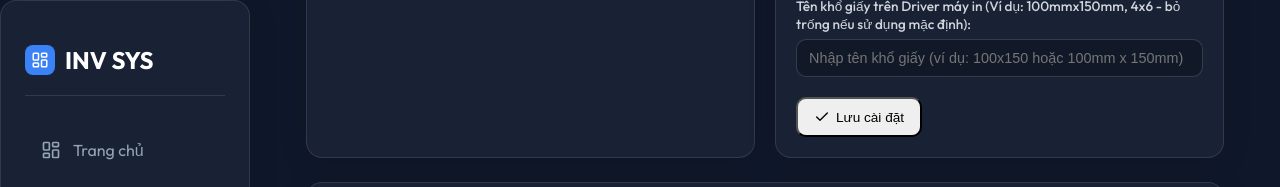
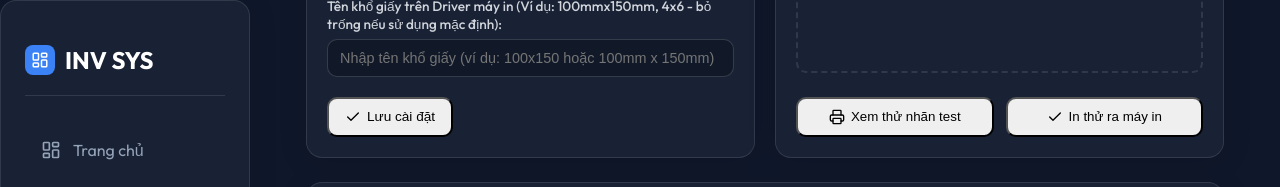
Before and after one commit to DuongLD48/TOOL_INVENTORY, a React app in the folder frontend/: page /monitor in a window 1280 px wide. Shown: the top 187 px of the page. Built offline with nearby package versions, Linux system fonts and the light colour scheme; no server answers; the HTML template or start-up script is replaced by a standard one.

Commit message:
feat: add test print and preview PDF buttons to Print Monitor

```diff
--- a/frontend/src/pages/PrintMonitorPage.jsx
+++ b/frontend/src/pages/PrintMonitorPage.jsx
@@ -12,9 +12,15 @@ const PrintMonitorPage = () => {
   const [pageHeight, setPageHeight] = useState(150);
   const [orientation, setOrientation] = useState('portrait');
   const [paperName, setPaperName] = useState('');
+  const [previewUrl, setPreviewUrl] = useState('');
   const [savingSettings, setSavingSettings] = useState(false);
   const [settingsSuccess, setSettingsSuccess] = useState(false);
   const [settingsError, setSettingsError] = useState(null);
+
+  // Test Print & Preview states
+  const [loadingPreview, setLoadingPreview] = useState(false);
+  const [printingTest, setPrintingTest] = useState(false);
+  const [testFeedback, setTestFeedback] = useState(null);
 
   // Real-time Console Log
   const [consoleLogs, setConsoleLogs] = useState([
@@ -119,11 +125,82 @@ const PrintMonitorPage = () => {
     consoleEndRef.current?.scrollIntoView({ behavior: 'smooth' });
   }, [consoleLogs]);
 
+  const checkPreviewFile = async () => {
+    try {
+      const res = await fetch(`http://${window.location.hostname}:3001/uploads/last_printed.pdf`, { method: 'HEAD' });
+      if (res.ok) {
+        setPreviewUrl(`http://${window.location.hostname}:3001/uploads/last_printed.pdf?t=${Date.now()}`);
+      }
+    } catch (e) {
+      console.log('Chưa có file preview gần nhất.');
+    }
+  };
+
+  const handlePreviewTest = async () => {
+    setLoadingPreview(true);
+    setTestFeedback(null);
+    try {
+      const res = await fetch(`http://${window.location.hostname}:3001/api/inventory/print-test`, {
+        method: 'POST',
+        headers: { 'Content-Type': 'application/json' },
+        body: JSON.stringify({
+          printerName: selectedPrinter,
+          pageWidth: Number(pageWidth),
+          pageHeight: Number(pageHeight),
+          orientation: orientation,
+          mode: 'pdf'
+        })
+      });
+      const data = await res.json();
+      if (data.pdfUrl) {
+        setPreviewUrl(`http://${window.location.hostname}:3001${data.pdfUrl}?t=${Date.now()}`);
+        setTestFeedback({ type: 'success', text: '✓ Đã tạo PDF test thành công!' });
+        addConsoleLog('🖥️ Đã xem thử PDF nhãn test thành công.', 'system');
+      } else {
+        setTestFeedback({ type: 'error', text: `✗ Lỗi: ${data.error || 'Không thể tạo PDF'}` });
+      }
+    } catch (err) {
+      console.error(err);
+      setTestFeedback({ type: 'error', text: '✗ Lỗi kết nối local server.' });
+    } finally {
+      setLoadingPreview(false);
+    }
+  };
+
+  const handlePrintTest = async () => {
+    setPrintingTest(true);
+    setTestFeedback(null);
+    try {
+      const res = await fetch(`http://${window.location.hostname}:3001/api/inventory/print-test`, {
+        method: 'POST',
+        headers: { 'Content-Type': 'application/json' },
+        body: JSON.stringify({
+          printerName: selectedPrinter,
+          pageWidth: Number(pageWidth),
+          pageHeight: Number(pageHeight),
+          orientation: orientation
+        })
+      });
+      const data = await res.json();
+      if (res.ok) {
+        setTestFeedback({ type: 'success', text: '✓ Đã gửi lệnh in test thành công!' });
+      } else {
+        setTestFeedback({ type: 'error', text: `✗ Lỗi in: ${data.error || 'In thất bại'}` });
+      }
+    } catch (err) {
+      console.error(err);
+      setTestFeedback({ type: 'error', text: '✗ Lỗi kết nối local server.' });
+    } finally {
+      setPrintingTest(false);
+    }
+  };
+
   // Kết nối socket và lắng nghe sự kiện
   useEffect(() => {
     fetchPrinters();
     fetchActivePrinters();
     fetchDbLogs();
+    checkPreviewFile();
 
     if (!socket) return;
 
@@ -155,6 +232,9 @@ const PrintMonitorPage = () => {
       if (data) {
         addConsoleLog(`🖨️ LỆNH IN ĐƠN HÀNG: Đơn #${data.orderId} (Nguồn: ${data.shop}) - Mã vận đơn: ${data.trackingId}`, 'print');
         fetchDbLogs(); // Tải lại lịch sử in từ DB
+        setTimeout(() => {
+          setPreviewUrl(`http://${window.location.hostname}:3001/uploads/last_printed.pdf?t=${Date.now()}`);
+        }, 800);
       }
     });
 
@@ -162,6 +242,9 @@ const PrintMonitorPage = () => {
       if (data && data.type === 'PRINT') {
         addConsoleLog(`🏷️ LỆNH IN TEM SKU: Đã in tem cho sản phẩm #${data.product?.id || ''} (${data.product?.sku || ''})`, 'print');
         fetchDbLogs();
+        setTimeout(() => {
+          setPreviewUrl(`http://${window.location.hostname}:3001/uploads/last_printed.pdf?t=${Date.now()}`);
+        }, 800);
       }
     });
 
@@ -198,8 +281,10 @@ const PrintMonitorPage = () => {
       </header>
 
       <div className="monitor-grid">
+        {/* Cột trái: Trạng thái và Cấu hình */}
+        <div style={{ display: 'flex', flexDirection: 'column', gap: '20px' }}>
           {/* Card 1: Trạng thái Firebase */}
-        <div className={`glass-panel status-card ${getFirebaseClass()}`}>
+          <div className={`glass-panel status-card ${getFirebaseClass()}`} style={{ flex: 1 }}>
             <div className="status-card-header">
               <h3>Trạng thái Firebase</h3>
               {renderFirebaseIcon()}
@@ -301,6 +386,62 @@ const PrintMonitorPage = () => {
           </div>
         </div>
 
+        {/* Cột phải: Xem trước nhãn in gần nhất */}
+        <div className="glass-panel printer-preview-card" style={{ display: 'flex', flexDirection: 'column' }}>
+          <div className="card-header" style={{ marginBottom: '12px' }}>
+            <h3><Printer size={18} style={{ color: '#60a5fa', marginRight: '4px' }} /> Xem trước nhãn in gần nhất</h3>
+            <span className="card-header-desc">Xem trực tiếp tệp PDF của nhãn vừa được in ra.</span>
+          </div>
+          <div className="card-body" style={{ flex: 1, display: 'flex', flexDirection: 'column', gap: '12px' }}>
+            {previewUrl ? (
+              <iframe
+                src={previewUrl}
+                title="Preview nhãn in"
+                style={{ width: '100%', height: '100%', minHeight: '400px', border: 'none', borderRadius: '10px', background: 'white' }}
+              />
+            ) : (
+              <div style={{ flex: 1, display: 'flex', flexDirection: 'column', alignItems: 'center', justifyContent: 'center', color: '#9ca3af', border: '2px dashed rgba(255,255,255,0.1)', borderRadius: '10px', padding: '40px', textAlign: 'center', minHeight: '400px' }}>
+                <Printer size={48} style={{ marginBottom: '16px', opacity: 0.2 }} />
+                <span>Chưa có dữ liệu in hoặc file preview trống.</span>
+              </div>
+            )}
+
+            <div style={{ display: 'flex', gap: '12px', marginTop: '12px' }}>
+              <button
+                className="button button--secondary"
+                style={{ flex: 1, display: 'flex', alignItems: 'center', justifyContent: 'center', gap: '6px', minHeight: '40px', borderRadius: '10px' }}
+                onClick={handlePreviewTest}
+                disabled={loadingPreview}
+              >
+                {loadingPreview ? <RefreshCw className="animate-spin" size={16} /> : <Printer size={16} />}
+                <span>{loadingPreview ? 'Đang tạo PDF...' : 'Xem thử nhãn test'}</span>
+              </button>
+              <button
+                className="button button--primary"
+                style={{ flex: 1, display: 'flex', alignItems: 'center', justifyContent: 'center', gap: '6px', minHeight: '40px', borderRadius: '10px' }}
+                onClick={handlePrintTest}
+                disabled={printingTest}
+              >
+                {printingTest ? <RefreshCw className="animate-spin" size={16} /> : <Check size={16} />}
+                <span>{printingTest ? 'Đang in thử...' : 'In thử ra máy in'}</span>
+              </button>
+            </div>
+            {testFeedback && (
+              <div style={{
+                fontSize: '0.85rem',
+                fontWeight: '500',
+                color: testFeedback.type === 'success' ? '#10b981' : '#ef4444',
+                textAlign: 'center',
+                marginTop: '4px',
+                animation: 'fadeIn 0.3s ease forwards'
+              }}>
+                {testFeedback.text}
+              </div>
+            )}
+          </div>
+        </div>
+      </div>
+
       {/* Terminal Log Console */}
       <div className="glass-panel console-section">
         <div className="section-header">
```
Also changed, not shown: 1 other file (tests, documents, lock files or other folders). Lines whose indentation alone changed are shown as unchanged.
